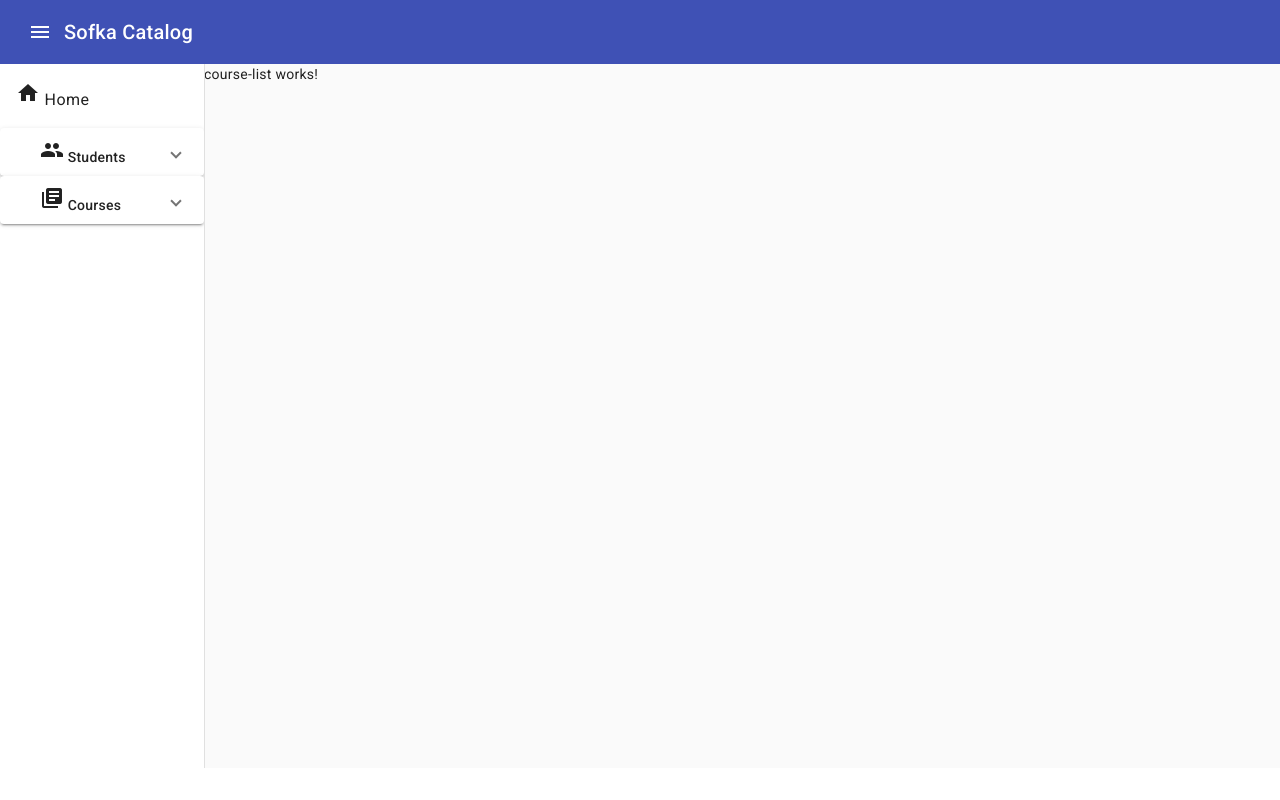
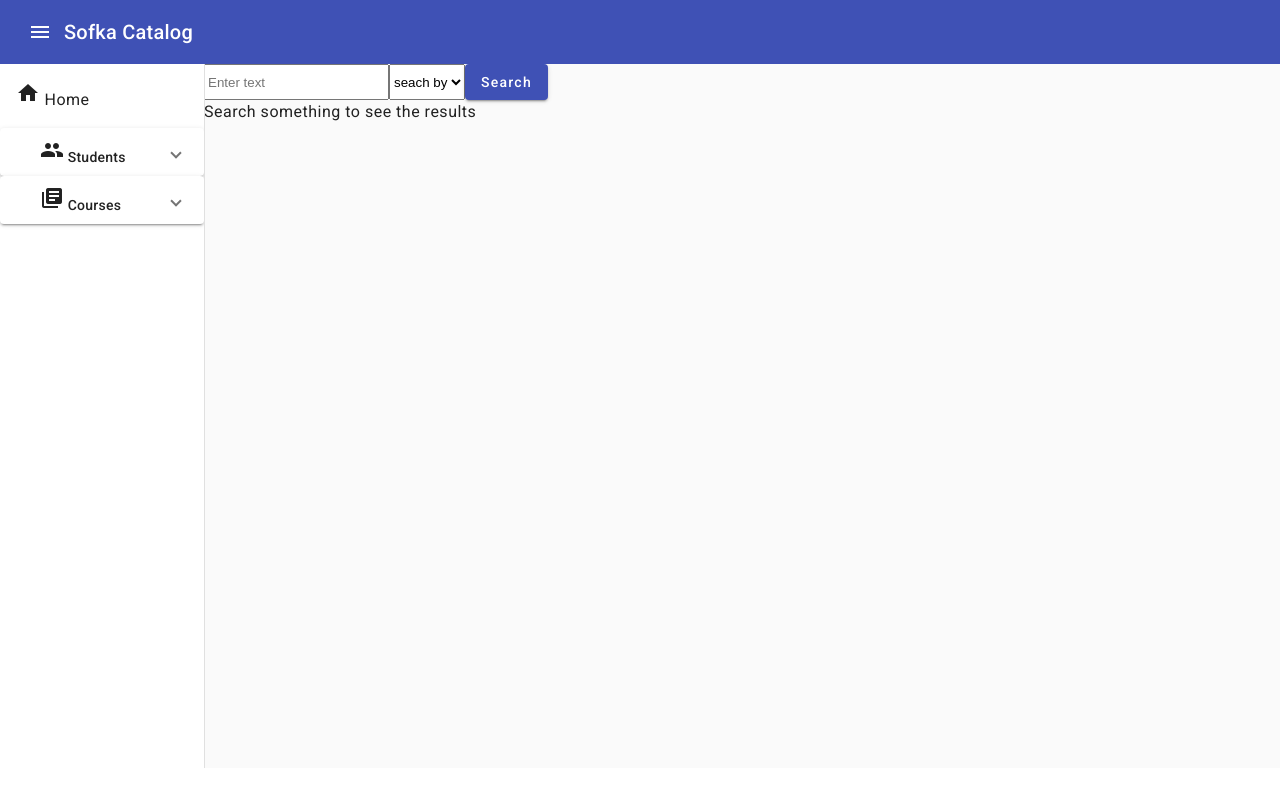
Before and after one commit to training-practice-sofkau/C1-2023-FA-Angular, an Angular app: page /courses/search in a window 1280 px wide. Built offline with nearby package versions, Linux system fonts and the light colour scheme.

Commit message:
Implement all filtering methods in course list

```diff
--- a/src/app/components/course-list/course-list.component.html
+++ b/src/app/components/course-list/course-list.component.html
@@ -1 +1,31 @@
-<p>course-list works!</p>
+<div [ngStyle]="{ display: 'flex' }">
+  <input matInput placeholder="Enter text" [(ngModel)]="searchParams" />
+  <select name="Filter.by" id="filter-by" [(ngModel)]="searchBy">
+    <option disabled selected [value]="''">seach by</option>
+    <option [value]="'name'">name</option>
+    <option [value]="'coach'">coach</option>
+    <option [value]="'level'">level</option>
+  </select>
+  <button mat-raised-button color="primary" (click)="onSearch()">Search</button>
+</div>
+<div *ngIf="isSearch">
+  <div *ngIf="totalResults > 0">
+    <app-course-card
+      *ngFor="let course of courses"
+      [course]="course"
+    ></app-course-card>
+  </div>
+  <ng-container *ngIf="totalResults > 0; else noStudentsFound">
+    <div>
+      <h4>Total Results: {{ totalResults }}</h4>
+    </div>
+  </ng-container>
+  <ng-template #noStudentsFound>
+    <div>
+      <h4>No courses(s) were found</h4>
+    </div>
+  </ng-template>
+</div>
+<div *ngIf="!isSearch">
+  <h4>Search something to see the results</h4>
+</div>
--- a/src/app/components/course-list/course-list.component.ts
+++ b/src/app/components/course-list/course-list.component.ts
@@ -1,4 +1,6 @@
 import { Component } from '@angular/core';
+import { Course } from 'src/app/models/course.model';
+import { CourseService } from 'src/app/services/course-service/course.service';
 
 @Component({
   selector: 'app-course-list',
@@ -6,5 +8,54 @@ import { Component } from '@angular/core';
   styleUrls: ['./course-list.component.scss']
 })
 export class CourseListComponent {
+  constructor(private service: CourseService) {}
 
+  searchBy: string = '';
+  isSearch: boolean = false;
+  courses: Course[] = [];
+  totalResults: number = 0;
+  searchParams: string = '';
+
+  onSearch() {
+    if (this.searchParams != '' && this.searchBy != '') {
+      this.isSearch = true;
+      switch (this.searchBy) {
+        case 'name':
+          this.service.getByName(this.searchParams).subscribe({
+            next: (courses) => {
+              this.courses = [...courses];
+              this.totalResults = courses.length;
+            },
+            error: console.log,
+            complete: console.log,
+          });
+          break;
+        case 'coach':
+          this.service.getByCoach(this.searchParams).subscribe({
+            next: (courses) => {
+              this.courses = [...courses];
+              this.totalResults = courses.length;
+            },
+            error: console.log,
+            complete: console.log,
+          });
+          break;
+          case 'level':
+            this.service.getByLevel(this.searchParams).subscribe({
+              next: (courses) => {
+                this.courses = [...courses];
+                this.totalResults = courses.length;
+              },
+              error: console.log,
+              complete: console.log,
+            });
+            break;
+        default:
+          alert('Select a valid option to search');
+          break;
+      }
+    } else {
+      alert('Type something and select and option to search');
+    }
+  }
 }
--- a/src/app/services/course-service/course.service.ts
+++ b/src/app/services/course-service/course.service.ts
@@ -3,16 +3,23 @@ import { Injectable } from '@angular/core';
 import { Observable } from 'rxjs';
 
 @Injectable({
-  providedIn: 'root'
+  providedIn: 'root',
 })
-export class CourseService{
+export class CourseService {
+  constructor(private http: HttpClient) {}
 
-  constructor(private http : HttpClient) { }
+  private api: string = 'http://localhost:8080/sofkau/courses/';
 
-  private api : string = "http://localhost:8080/sofkau/courses/";
-
-  getAll() : Observable<any>  {
+  getAll(): Observable<any> {
     return this.http.get(this.api);
   }
-
+  getByName(param: string): Observable<any> {
+    return this.http.get(`${this.api}name/${param}`);
+  }
+  getByCoach(param: string): Observable<any> {
+    return this.http.get(`${this.api}coach/${param}`);
+  }
+  getByLevel(param: string): Observable<any> {
+    return this.http.get(`${this.api}level/${param}`);
+  }
 }
--- a/src/app/services/student-service/student.service.ts
+++ b/src/app/services/student-service/student.service.ts
@@ -3,22 +3,20 @@ import { Injectable } from '@angular/core';
 import { Observable } from 'rxjs';
 
 @Injectable({
-  providedIn: 'root'
+  providedIn: 'root',
 })
-export class StudentService{
+export class StudentService {
+  constructor(private http: HttpClient) {}
 
-  constructor(private http : HttpClient) { }
+  private api: string = 'http://localhost:8080/sofkau/students/';
 
-  private api : string = "http://localhost:8080/sofkau/students/";
-
-  getAll() : Observable<any>  {
+  getAll(): Observable<any> {
     return this.http.get(this.api);
   }
-  getByName(param : string): Observable<any>  {
+  getByName(param: string): Observable<any> {
     return this.http.get(`${this.api}name/${param}`);
   }
-  getByIdNum(param : string): Observable<any>  {
+  getByIdNum(param: string): Observable<any> {
     return this.http.get(`${this.api}idnum/${param}`);
   }
-
 }
```
